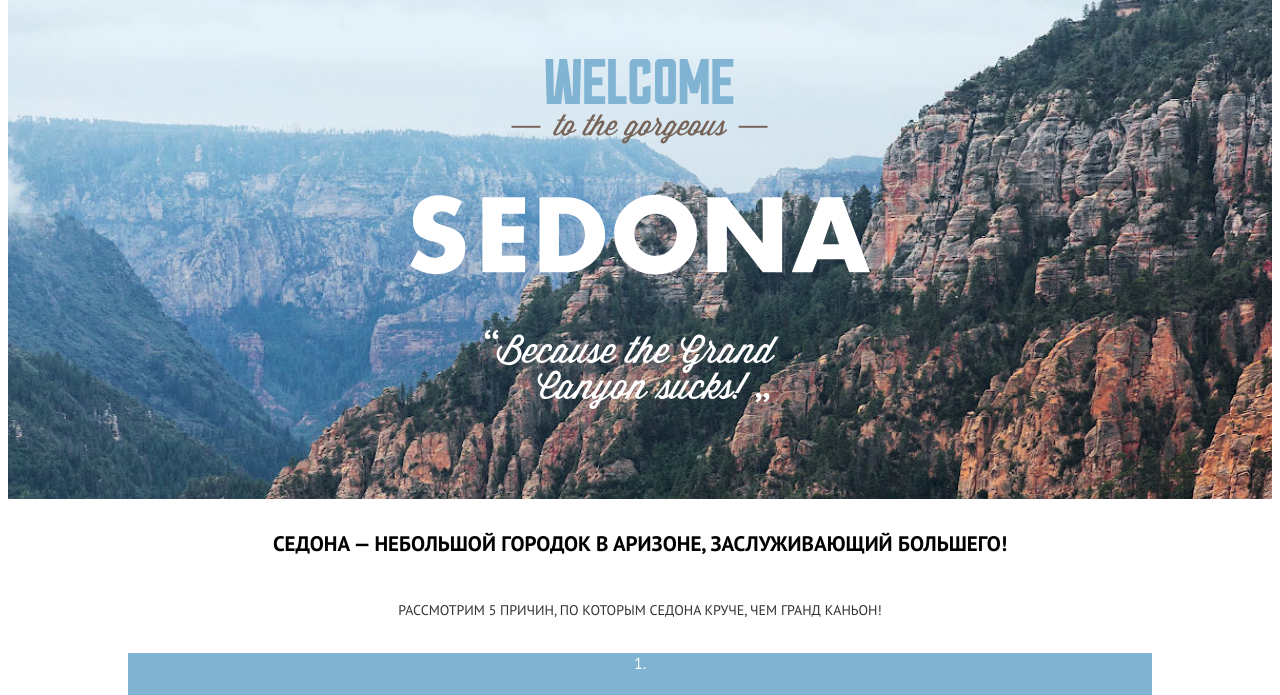
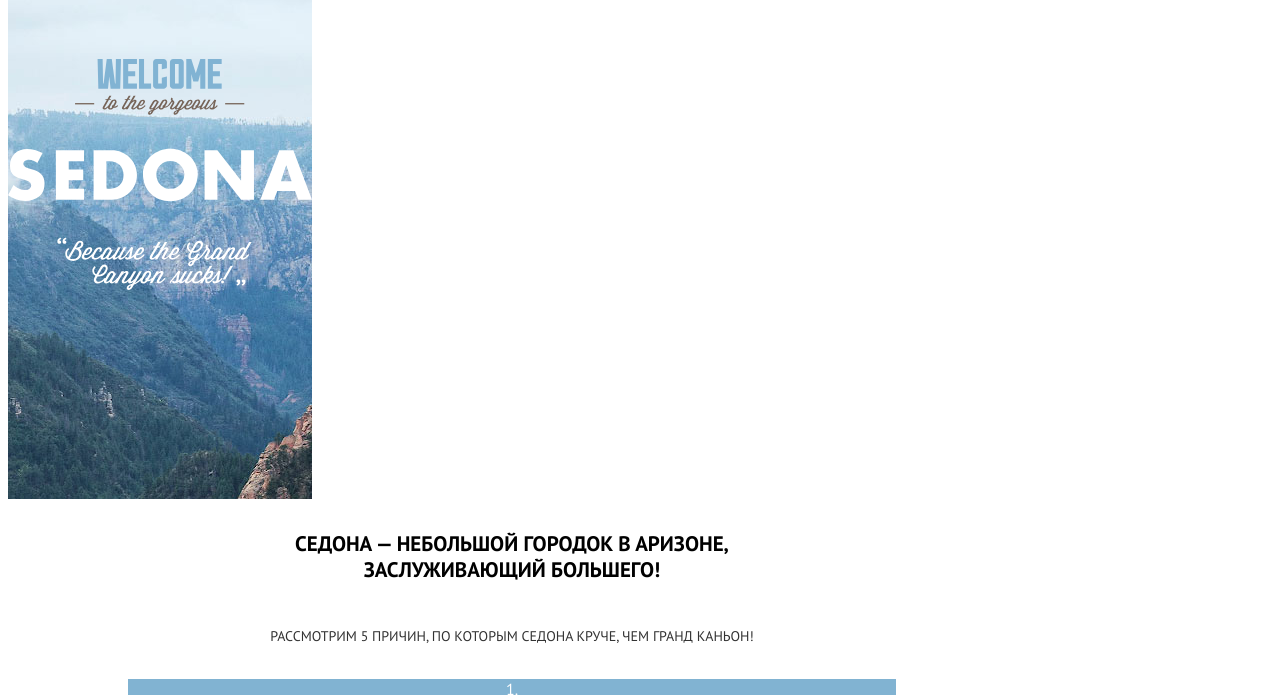
Before and after one commit to newbornfriend/1494333-sedona-20, a website: page source/index.html in a window 1280 px wide. Shown: the part 168-863 px from the top of the page. Drawn offline with nearby package versions, Linux system fonts and the light colour scheme; files that its build step writes are made by us from their sources.

Commit message:
Сетки_3

```diff
--- a/source/less/blocks/page-main.less
+++ b/source/less/blocks/page-main.less
@@ -11,7 +11,7 @@
 
   @media (min-width: @tablet-width) {
     //padding: 0 60px;
-    //width: 768px;
+    width: 768px;
     margin: 0 auto;
   }
 
--- a/source/less/blocks/page.less
+++ b/source/less/blocks/page.less
@@ -2,16 +2,25 @@
   height: 100%;
   background-color: @white;
   font-family: @font;
+  width: 320px;
   //margin: 0 auto;
-  //min-width: 320px;
-  //outline: 2px solid rgba(255, 0, 0, 0.8);
-  //outline-offset: -5px;
+  //width: 320px;
 }
 
-.page__body {
-  min-height: 100%;
-  min-width: 320px;
-  //margin: 0 auto;
-  //outline: 2px solid rgba(255, 0, 0, 0.8);
-  //outline-offset: -5px;
+@media (min-width: @tablet-width) {
+  width: 767px; //     //margin: 0 40px;
 }
+//
+//   @media (min-width: @desktop-width) {
+//     width: 1120px;
+//     margin: 0 40px;
+//   }
+// }
+//
+// //.page__body {
+//   //min-height: 100%;
+//   //min-width: 320px;
+//   //margin: 0 auto;
+//   //outline: 2px solid rgba(255, 0, 0, 0.8);
+//   //outline-offset: -5px;
+// //}
--- a/source/less/vars.less
+++ b/source/less/vars.less
@@ -10,4 +10,4 @@
 
 @mobile-width-only: 767px;
 @tablet-width: 768px;
-@desktop-width: 1180px;
+@desktop-width: 1100px;
```
